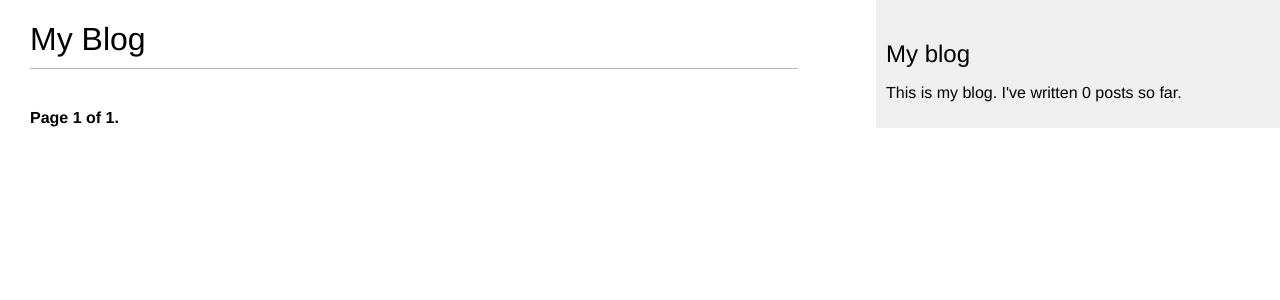
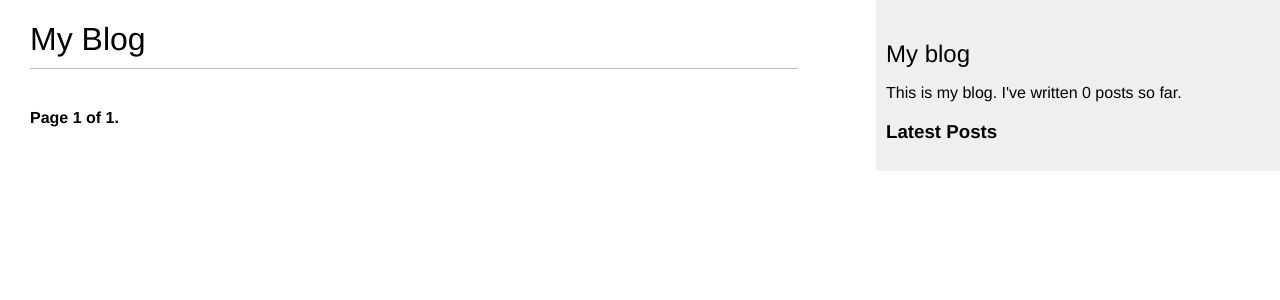
Before and after one commit to carlhinderer/django-intro, a Django app: page /blog/ in a window 1280 px wide. Shown: the top 300 px of the page. Run offline with Django 3.2, Linux system fonts and the light colour scheme; data that the repository does not hold is empty.

Commit message:
Created inclusion tag to list latest posts.

```diff
--- a/mysite/blog/templates/blog/base.html
+++ b/mysite/blog/templates/blog/base.html
@@ -12,10 +12,12 @@
          {% block content %}
          {% endblock %}
        </div>
+
        <div id="sidebar">
          <h2>My blog</h2>
          <p>This is my blog. I've written {% total_posts %} posts so far.</p>
-
+         <h3>Latest Posts</h3>
+         {% show_latest_posts 3 %}
        </div>
     </body>
   </html>
--- /dev/null
+++ b/mysite/blog/templates/blog/post/latest_posts.html
@@ -0,0 +1,7 @@
+<ul>
+  {% for post in latest_posts %}
+    <li>
+      <a href="{{ post.get_absolute_url }}">{{ post.title }}</a>
+    </li>
+  {% endfor %}
+</ul>
--- a/mysite/blog/templatetags/blog_tags.py
+++ b/mysite/blog/templatetags/blog_tags.py
@@ -6,3 +6,8 @@ register = template.Library()
 @register.simple_tag
 def total_posts():
     return Post.published.count()
+
+@register.inclusion_tag('blog/post/latest_posts.html')
+def show_latest_posts(count=5):
+    latest_posts = Post.published.order_by('-publish')[:count]
+    return {'latest_posts': latest_posts}
```
Also changed, not shown: 1 other file.
